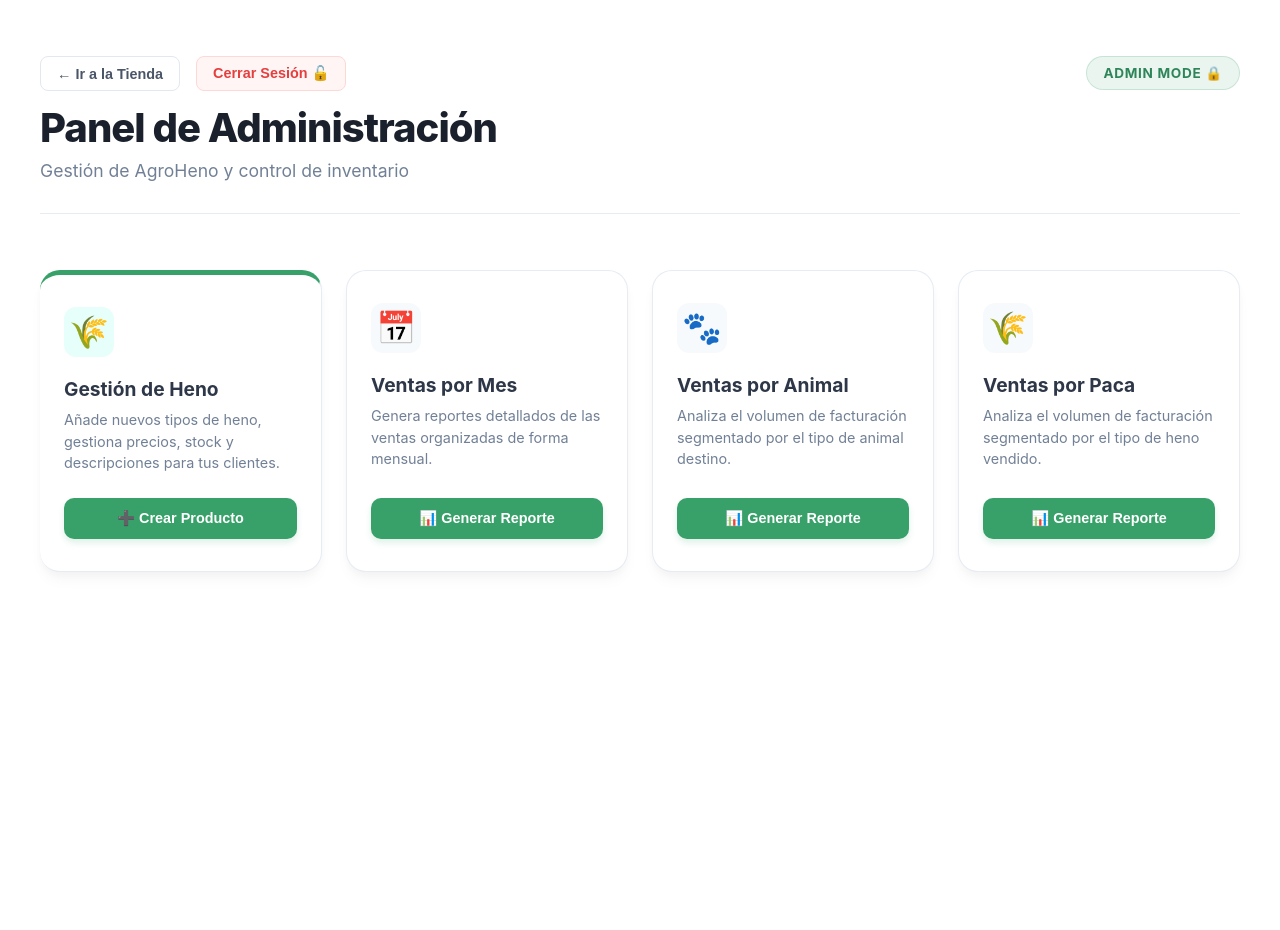
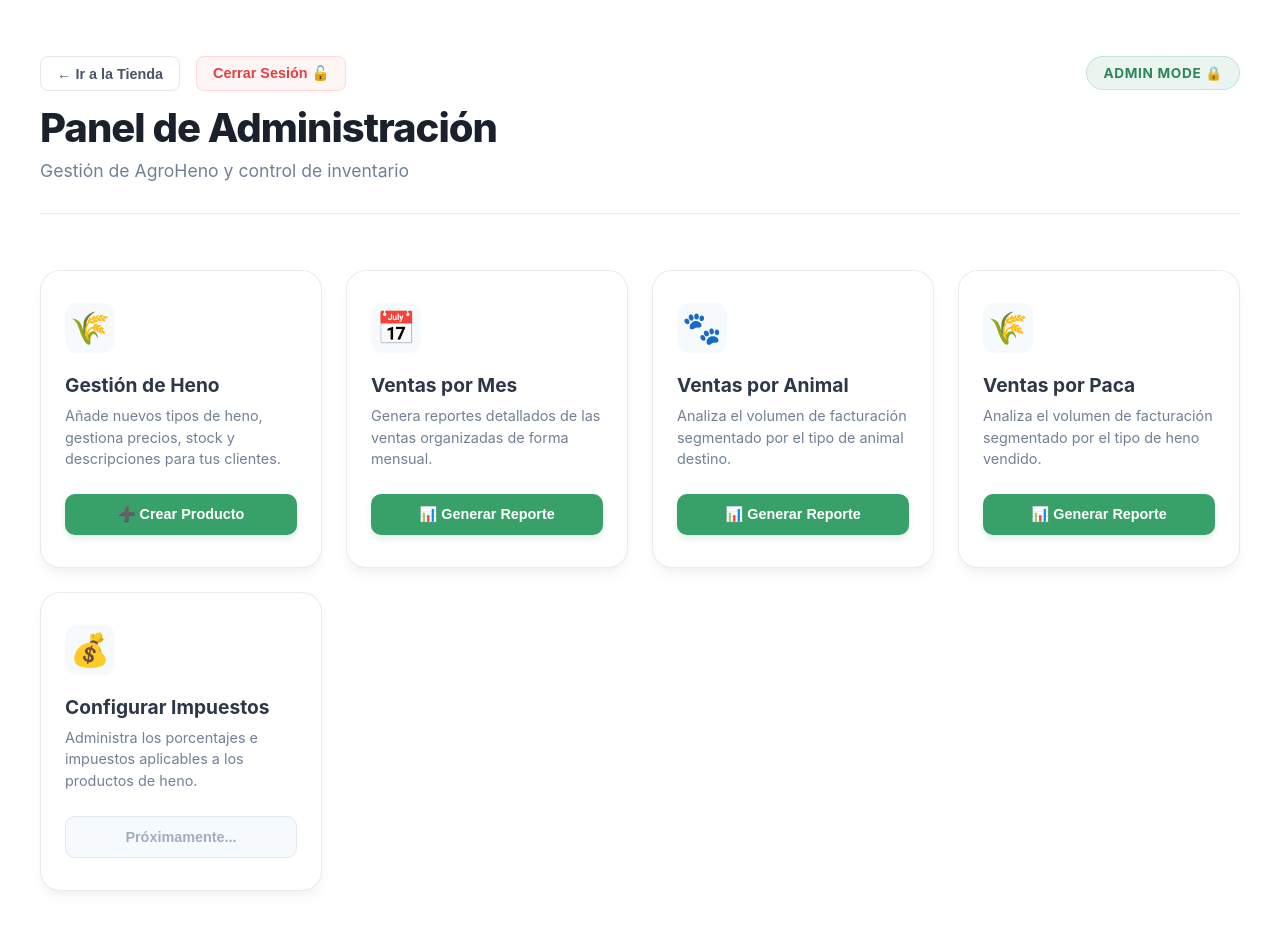
Before and after one commit to JFCP012/Proyecto-Gestion-TI2, an Angular app in the folder frontend-VentaHeno/: page /admin in a window 1280 px wide. Shown: the top 930 px of the page. Before the commit the page ends 800 px from the top, so only its background shows below. Built offline with nearby package versions, Linux system fonts and the light colour scheme; sample sign-in values are in the browser's storage.

Commit message:
impuestos

```diff
--- a/frontend-VentaHeno/src/app/pages/admin/admin.component.html
+++ b/frontend-VentaHeno/src/app/pages/admin/admin.component.html
@@ -12,7 +12,7 @@
   </div>
 
   <div class="dashboard-grid">
-    <div class="dashboard-card highlight">
+    <div class="dashboard-card">
       <div class="card-icon">🌾</div>
       <div class="card-content">
         <h2>Gestión de Heno</h2>
@@ -57,5 +57,15 @@
         </button>
       </div>
     </div>
+    <div class="dashboard-card">
+      <div class="card-icon">💰</div>
+      <div class="card-content">
+        <h2>Configurar Impuestos</h2>
+        <p>Administra los porcentajes e impuestos aplicables a los productos de heno.</p>
+        <button class="btn-dashboard-action secondary" disabled>
+          <span>Próximamente...</span>
+        </button>
+      </div>
+    </div>
   </div>
 </div>
```
